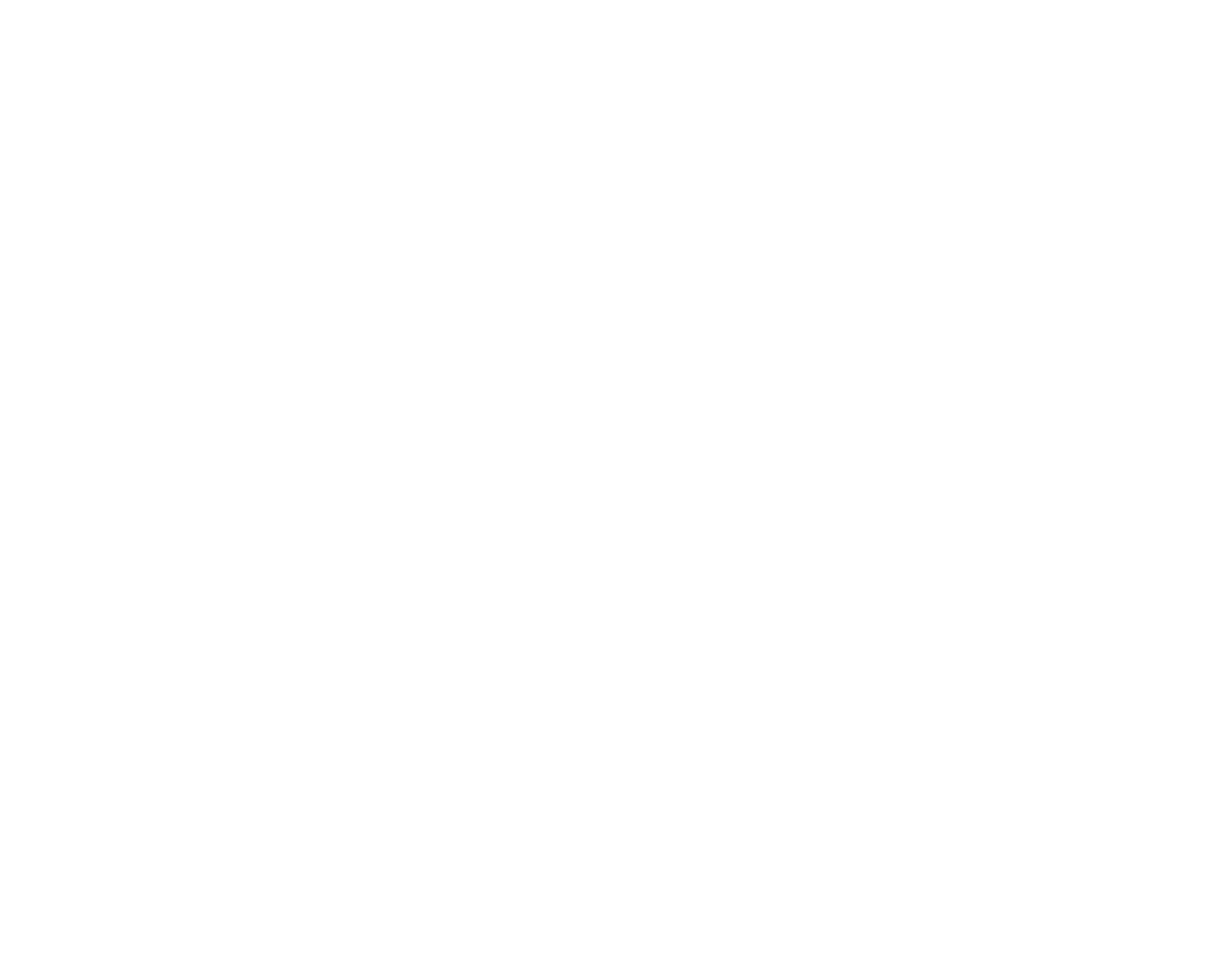
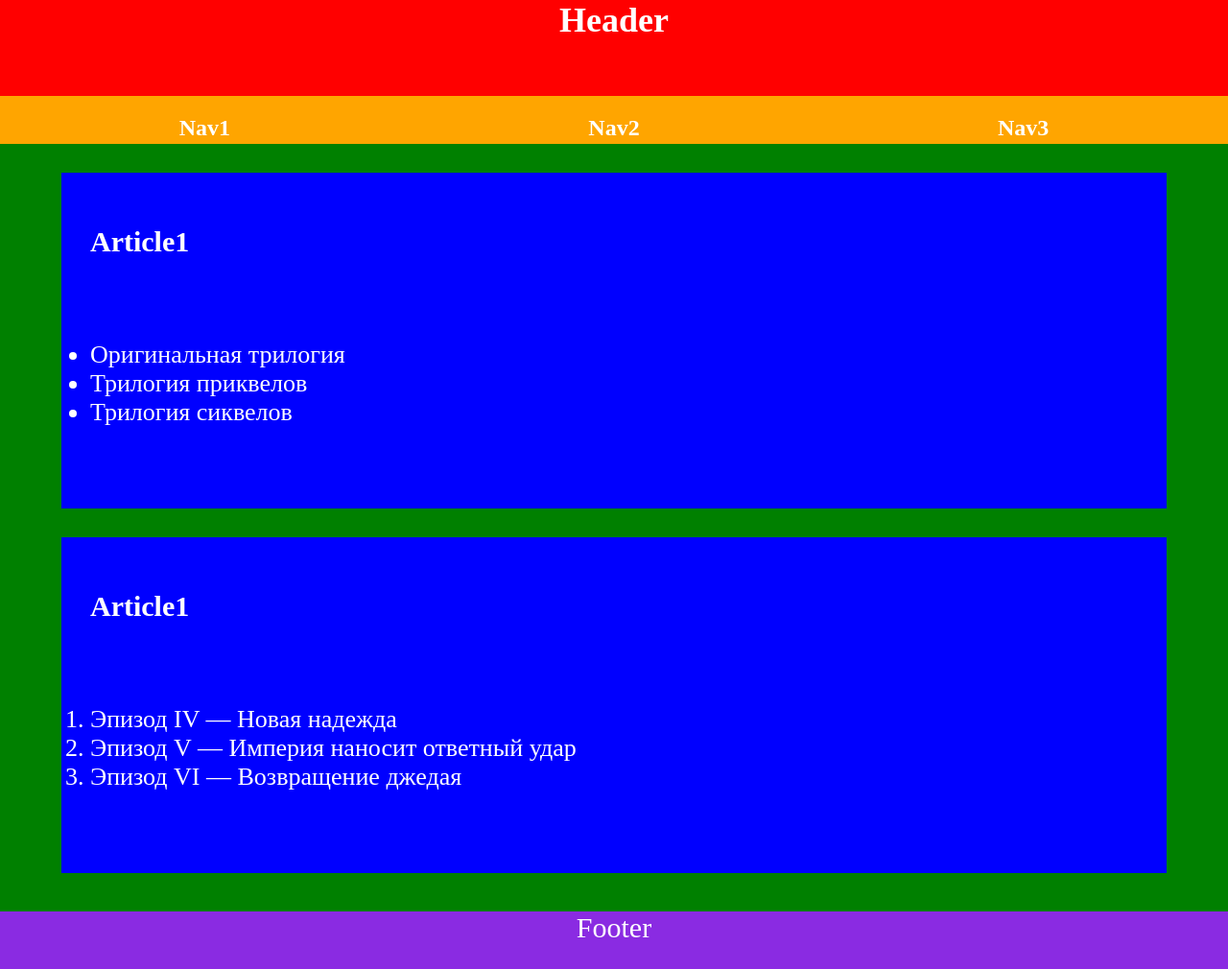
Before and after one commit to js-tasks-ru/htmlcss-20230411_gstratiyj, a website: page 02-dz0/01-semantic-mockup/solution.html in a window 1280 px wide. Shown: the whole page at 96% size. Before the commit the page ends 800 px from the top, so only its background shows below. Drawn offline with Linux system fonts and the light colour scheme.

Commit message:
Added solution for task 2

```diff
--- a/02-dz0/01-semantic-mockup/solution.html
+++ b/02-dz0/01-semantic-mockup/solution.html
@@ -1,4 +1,46 @@
 <!DOCTYPE html>
 <html lang="ru">
-    <!-- Ваше решение -->
+  <head>
+    <!-- by Gleb Stratiy -->
+    <meta charset="utf-8">
+    <title>Тестовая страница</title>
+  </head>
+  <body style="margin: 0; padding: 0;">
+    <header style="height: 100px; background-color: red;"><h1 style="font-size: 36px; text-align: center; color: white; margin: 0; padding: 0;">Header</h1></header>
+    <nav style="height: 50px; background-color: orange;">
+        <ul style="display: flex; padding: 0; margin: 0; color: white; justify-content: space-around; list-style: none;">
+            <li>
+                <h2>Nav1</h2>
+            </li>
+            <li>
+                <h2>Nav2</h2>
+            </li>
+            <li>
+                <h2>Nav3</h2>
+            </li>
+        </ul>
+    </nav>
+    <main style="background-color: green; height: 800px;   display: flex;
+    flex-direction: column;
+    justify-content: flex-start;
+    align-items: center;">
+        <article style="background-color: blue; width: 90%; height: 350px; margin-top: 30px; margin-bottom: 30px;">
+            <h2 style="color: white; font-size: 30px; padding: 30px;">Article1</h2>
+            <ul style="color: white; font-size: 26px; padding: 30px;">
+                <li>Оригинальная трилогия</li>
+                <li>Трилогия приквелов</li>
+                <li>Трилогия сиквелов</li>
+            </ul>
+        </article>
+        <article style="background-color: blue; width: 90%; height: 350px;">
+            <h2 style="color: white; font-size: 30px; padding: 30px;">Article1</h2>
+            <ol style="color: white; font-size: 26px; padding: 30px;">
+                <li>Эпизод IV — Новая надежда</li>
+                <li>Эпизод V — Империя наносит ответный удар</li>
+                <li>Эпизод VI — Возвращение джедая</li>
+            </ol>
+        </article>
+    </main>
+    <footer style="background-color: blueviolet; height: 60px; color: white; font-size: 30px; text-align: center;">Footer</footer>
+  </body>
 </html>
```
